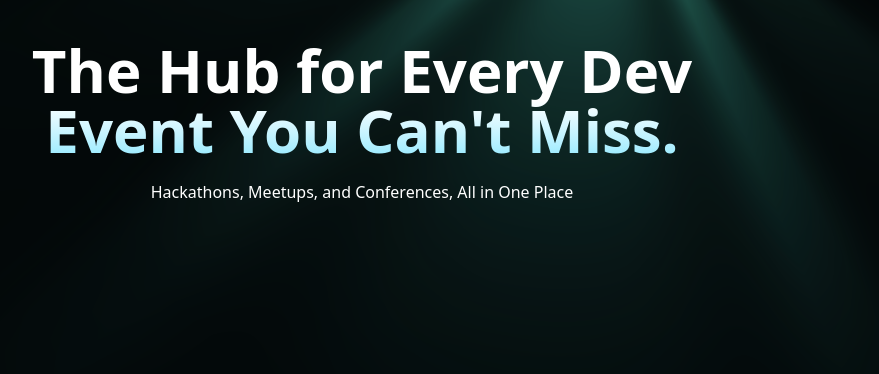
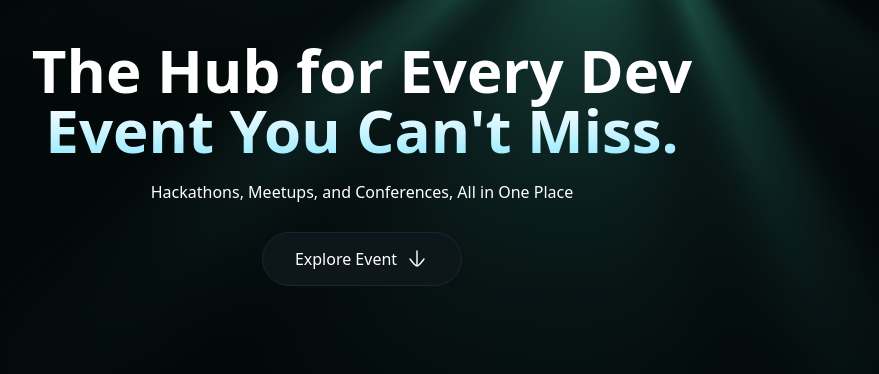
Before and after one commit to Ardyezapratama/devevent-nextjs, a Next.js app: page / in a window 1280 px wide. Shown: the top 374 px of the page, without its empty margins (278-1157 px from the left). Built offline with nearby package versions, Linux system fonts and the light colour scheme; a web font is replaced by a local one.

Commit message:
Crate explore button component

```diff
--- /dev/null
+++ b/app/componenst/ExploreBtn.tsx
@@ -0,0 +1,26 @@
+"use client";
+
+import Image from "next/image";
+
+const ExploreBtn = () => {
+	return (
+		<button
+			type="button"
+			id="explore-btn"
+			className="mt-7 mx-auto"
+			onClick={() => console.log("click")}
+		>
+			<a href="#event">
+				Explore Event
+				<Image
+					src="/icons/arrow-down.svg"
+					alt="arrow-down"
+					width={24}
+					height={24}
+				/>
+			</a>
+		</button>
+	);
+};
+
+export default ExploreBtn;
--- a/app/page.tsx
+++ b/app/page.tsx
@@ -1,3 +1,5 @@
+import ExploreBtn from "./componenst/ExploreBtn";
+
 function Page() {
 	return (
 		<section>
@@ -7,6 +9,7 @@ function Page() {
 			<p className="text-center mt-5">
 				Hackathons, Meetups, and Conferences, All in One Place
 			</p>
+			<ExploreBtn />
 		</section>
 	);
 }
```
